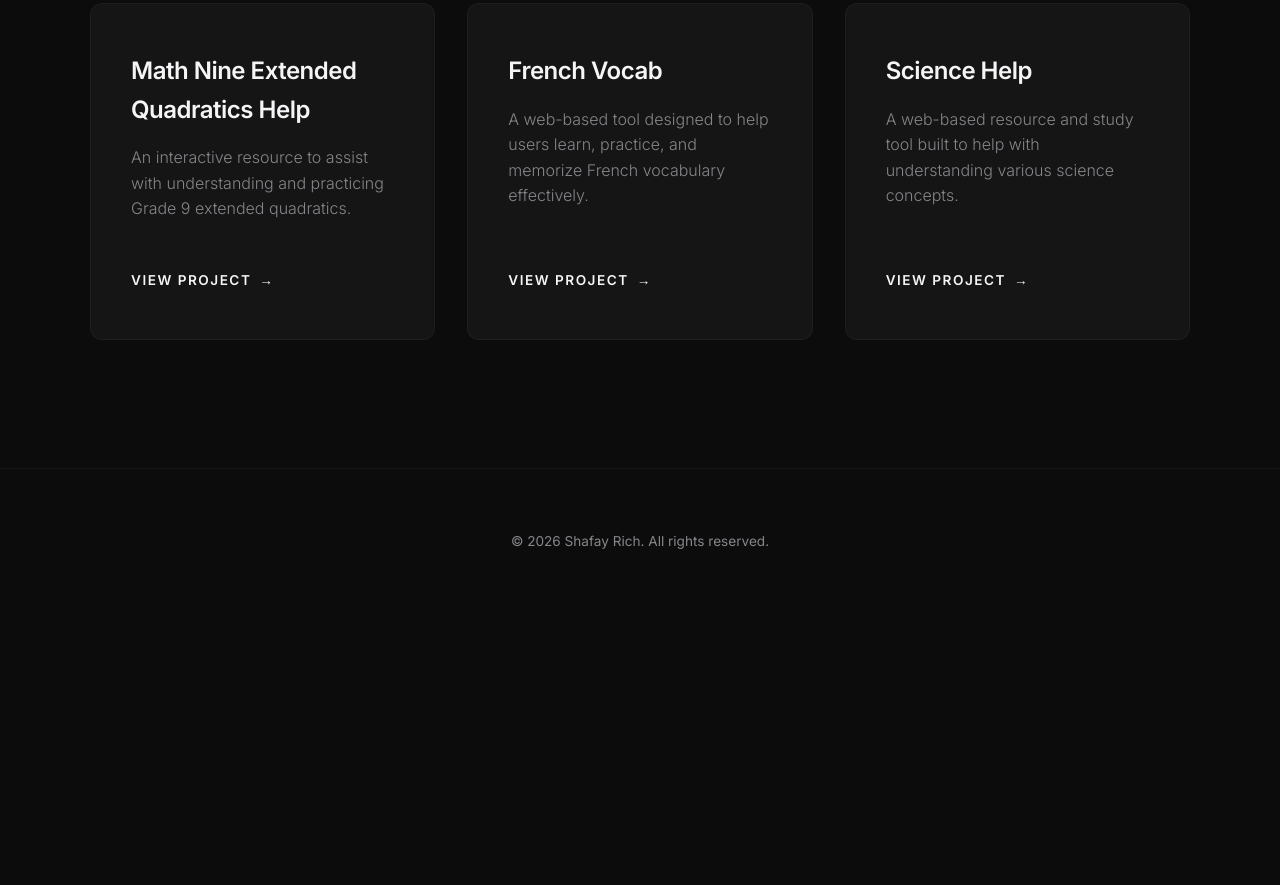
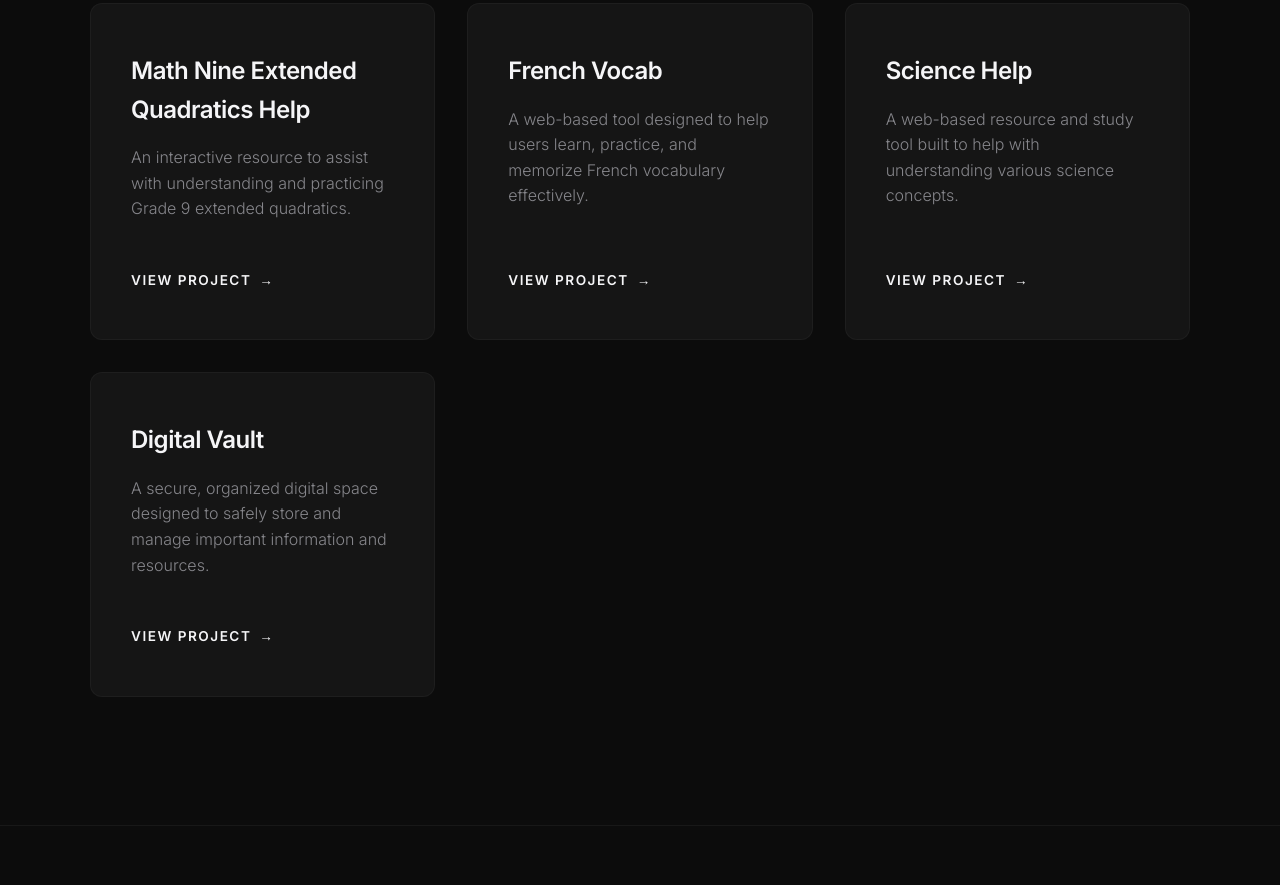
Before and after one commit to shafayrich/myprojects, a plain HTML site: page index.html in a window 1280 px wide. Shown: the part 492-1377 px from the top of the page. Before the commit the page ends 1106 px from the top, so only its background shows below. Drawn offline with Linux system fonts and the light colour scheme.

Commit message:
Add Digital Vault project link to index.html

```diff
--- a/index.html
+++ b/index.html
@@ -200,6 +200,12 @@
             <span class="link-text">View Project</span>
         </a>
 
+        <a href="https://shafayrich.github.io/digitalvault/#" target="_blank" class="project-card">
+            <h2>Digital Vault</h2>
+            <p>A secure, organized digital space designed to safely store and manage important information and resources.</p>
+            <span class="link-text">View Project</span>
+        </a>
+
     </main>
 
     <footer>
```
